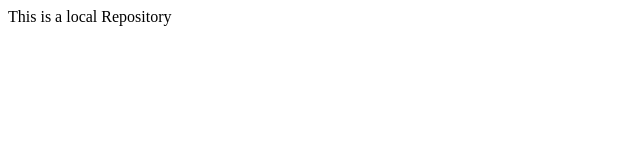
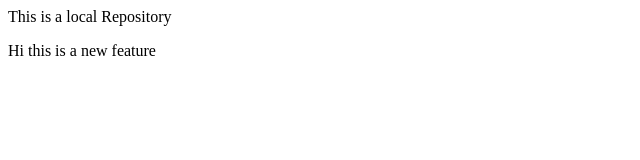
Before and after one commit to adityatayade10/LocalRepo, a plain HTML site: page index.html in a window 1280 px wide. Shown: the whole page, without its empty margins (0-640 px from the left). Drawn offline with Linux system fonts and the light colour scheme.

Commit message:
Added new feature

```diff
--- a/index.html
+++ b/index.html
@@ -1 +1,2 @@
 <p>This is a  local Repository</p>
+<p>Hi this is a new feature</p>
```
